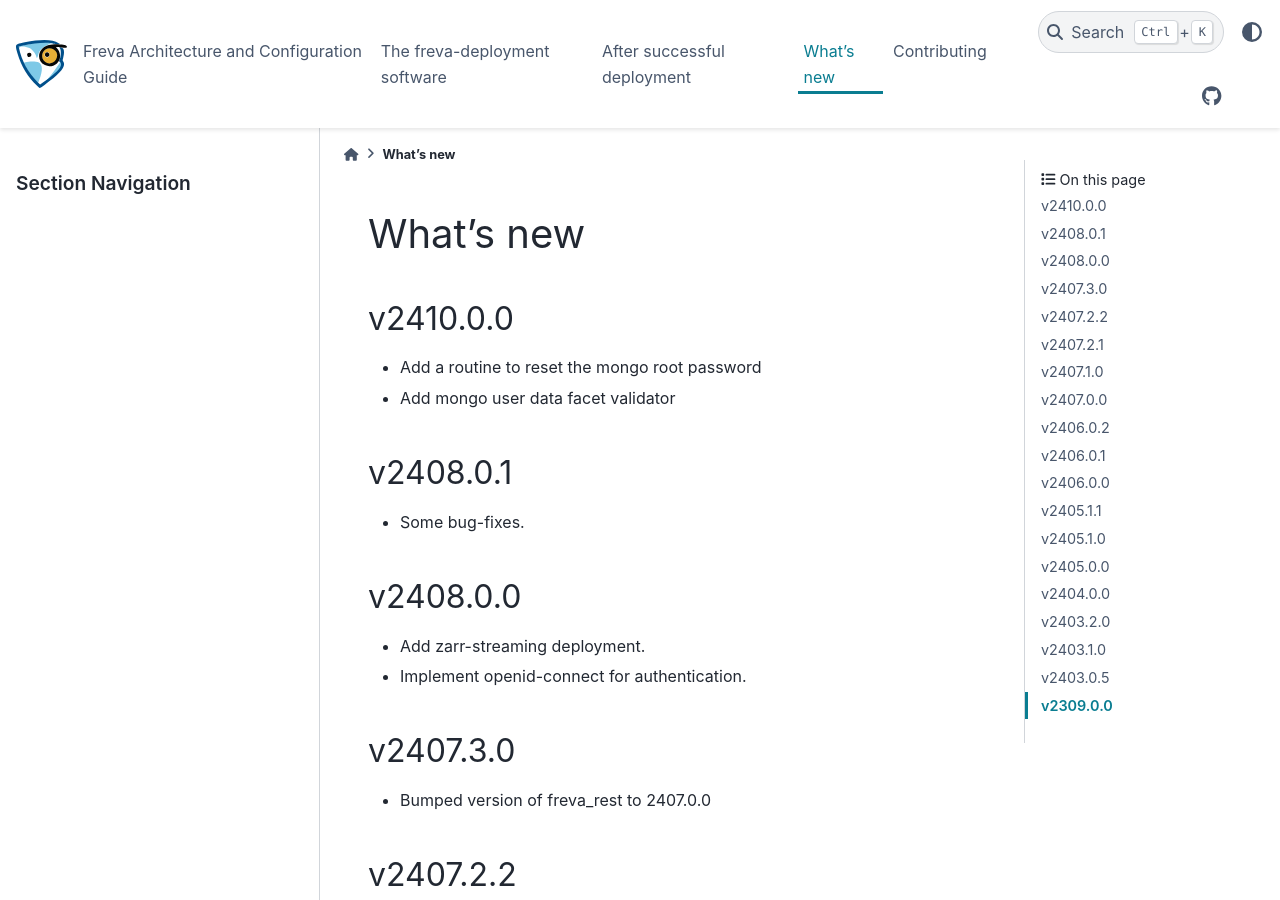
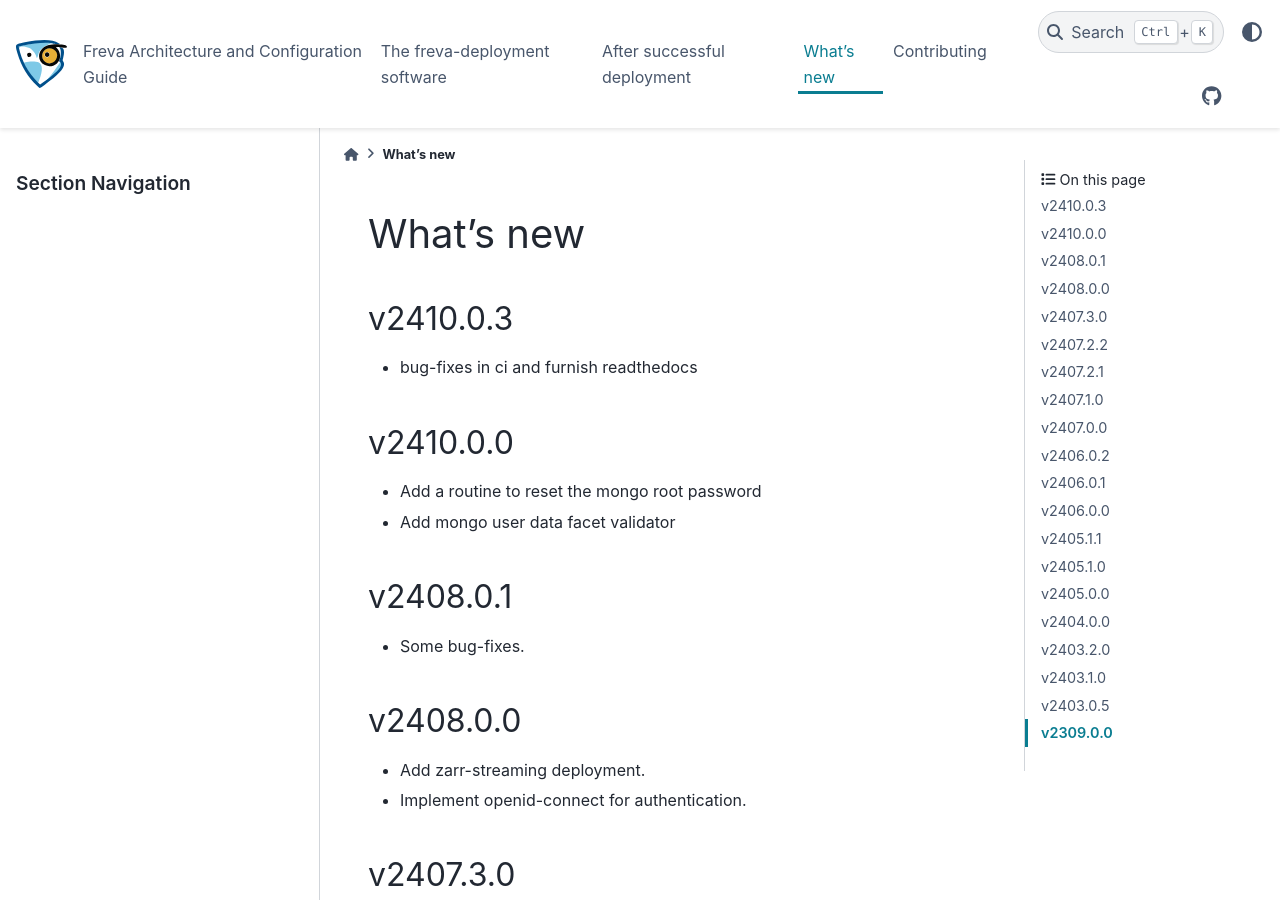
Before and after one commit to FREVA-CLINT/freva-deployment, a Sphinx documentation site: the page built from docs/whatsnew.rst, in a window 1280 px wide and 900 px high. Built offline with Sphinx 7.4.7 and the PyData theme 0.15.4, drawn with Linux system fonts in a browser that asks for light colours; pages that are not in the unit, such as notebooks, are missing from menus.

Commit message:
bump version

```diff
--- a/docs/whatsnew.rst
+++ b/docs/whatsnew.rst
@@ -6,6 +6,10 @@ What's new
 .. toctree::
    :maxdepth: 0
    :titlesonly:
+
+v2410.0.3
+~~~~~~~~
+* bug-fixes in ci and furnish readthedocs
 
 v2410.0.0
 ~~~~~~~~
--- a/src/freva_deployment/__init__.py
+++ b/src/freva_deployment/__init__.py
@@ -1,7 +1,7 @@
 import argparse
 from urllib.request import urlretrieve
 
-__version__ = "2410.0.0"
+__version__ = "2410.0.3"
 
 FREVA_PYTHON_VERSION = "3.12"
 AVAILABLE_PYTHON_VERSIONS = ["3.8", "3.9", "3.10", "3.11", "3.12"]
```
